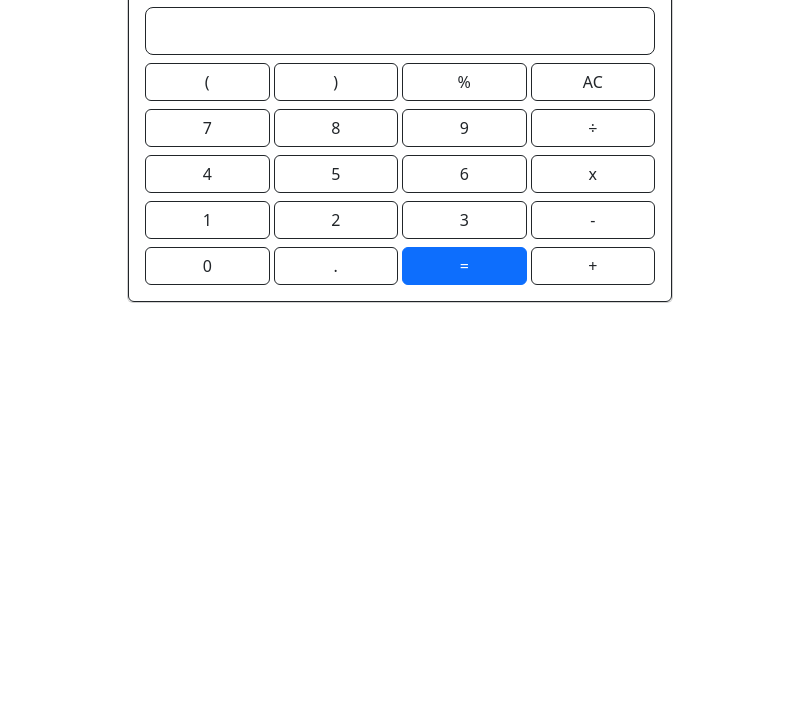
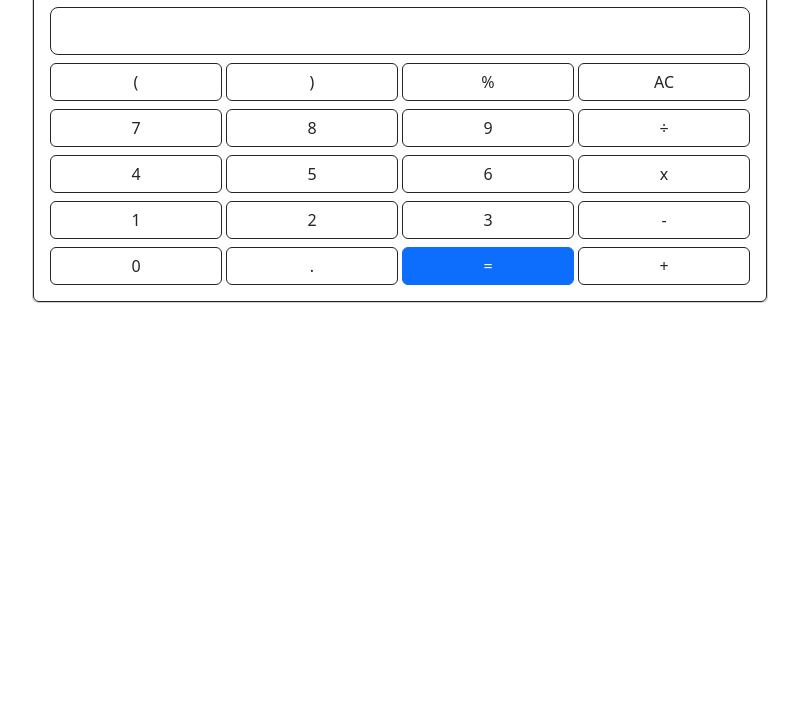
Before and after one commit to joy30-joy/scientific-calculator-live-, a plain HTML site: page src/index.html in a window 1280 px wide. Shown: the part 83-800 px from the top of the page, without its empty margins (240-1039 px from the left). Drawn offline with nearby package versions, Linux system fonts and the light colour scheme.

Commit message:
chnage the size

```diff
--- a/src/index.html
+++ b/src/index.html
@@ -6,14 +6,13 @@
     <meta charset="utf-8">
     <meta name="viewport" content="width=device-width, initial-scale=1">
     <link href="https://cdn.jsdelivr.net/npm/bootstrap@5.3.3/dist/css/bootstrap.min.css" rel="stylesheet" integrity="sha384-QWTKZyjpPEjISv5WaRU9OFeRpok6YctnYmDr5pNlyT2bRjXh0JMhjY6hW+ALEwIH" crossorigin="anonymous">
-
 </head>
 
 <body>
     <div class="container">
         <h1 class="text-center mt-3">Scientific Calculator</h1>
-        <div class="row ">
-            <div class=" col-12 offset-md-3 col-md-6" >
+        <div class="row justify-content-center">
+            <div class="col-12 col-md-8">
                 <div class="card">
                     <div class="card border-dark">
                         <div class="card-body">
@@ -50,11 +49,10 @@
                                     <button type="button" class="btn btn-outline-dark w-100 mt-2"> 5 </button>
                                 </div>
                                 <div class="col-3">
-                                <button type="button" class="btn btn-outline-dark w-100 mt-2"> 6</button>
+                                    <button type="button" class="btn btn-outline-dark w-100 mt-2"> 6 </button>
                                 </div>
                                 <div class="col-3">
                                     <button type="button" class="btn btn-outline-dark w-100 mt-2">x</button>
-
                                 </div>
                                 <div class="col-3">
                                     <button type="button" class="btn btn-outline-dark w-100 mt-2"> 1</button>
@@ -67,7 +65,6 @@
                                 </div>
                                 <div class="col-3">
                                     <button type="button" class="btn btn-outline-dark w-100 mt-2"> - </button>
-
                                 </div>
                                 <div class="col-3">
                                     <button type="button" class="btn btn-outline-dark w-100 mt-2"> 0 </button>
@@ -82,20 +79,14 @@
                                     <button type="button" class="btn btn-outline-dark w-100 mt-2"> + </button>
                                 </div>
                             </div>
-
                         </div>
                     </div>
                 </div>
             </div>
-
         </div>
-
-
     </div>
     <script src="https://cdn.jsdelivr.net/npm/bootstrap@5.3.3/dist/js/bootstrap.bundle.min.js" integrity="sha384-YvpcrYf0tY3lHB60NNkmXc5s9fDVZLESaAA55NDzOxhy9GkcIdslK1eN7N6jIeHz" crossorigin="anonymous"></script>
     <script src="script.js"></script>
-
 </body>
 
-
 </html>
```
Lines whose indentation alone changed are shown as unchanged.
